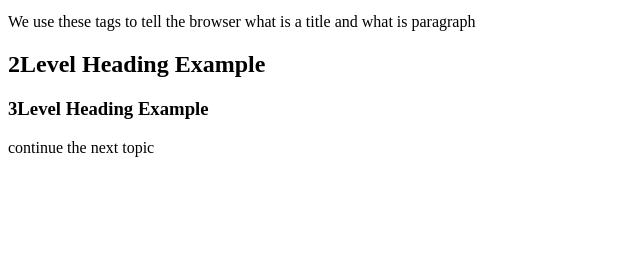
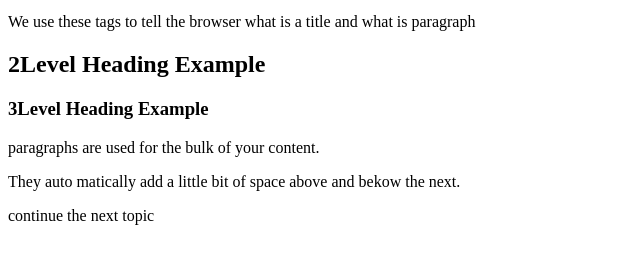
Before and after one commit to mingxilin2029-art/html_a_tag_practice, a plain HTML site: page index.html in a window 1280 px wide. Shown: the part 87-350 px from the top of the page, without its empty margins (0-640 px from the left). Drawn offline with Linux system fonts and the light colour scheme.

Commit message:
save word

```diff
--- a/index.html
+++ b/index.html
@@ -9,6 +9,8 @@
         <p>We use these tags to tell the browser what is a title and what is paragraph</p>
         <h2>2Level Heading Example </h2>
         <h3>3Level Heading Example</h3>
+        <p>paragraphs are used for the bulk of your content.</p>
+        <p>They auto matically add a little bit of space above and bekow the next.</p>
         <a herf="https://pethelpful.com/.image/w_3840,q_auto:good,c_limit/MTk2NzY3MjA5ODc0MjY5ODI2/top-10-cutest-cat-photos-of-all-time.jpg?arena_f_auto&quot&quot">continue the next topic</a>
     </body>
 </html>
```
